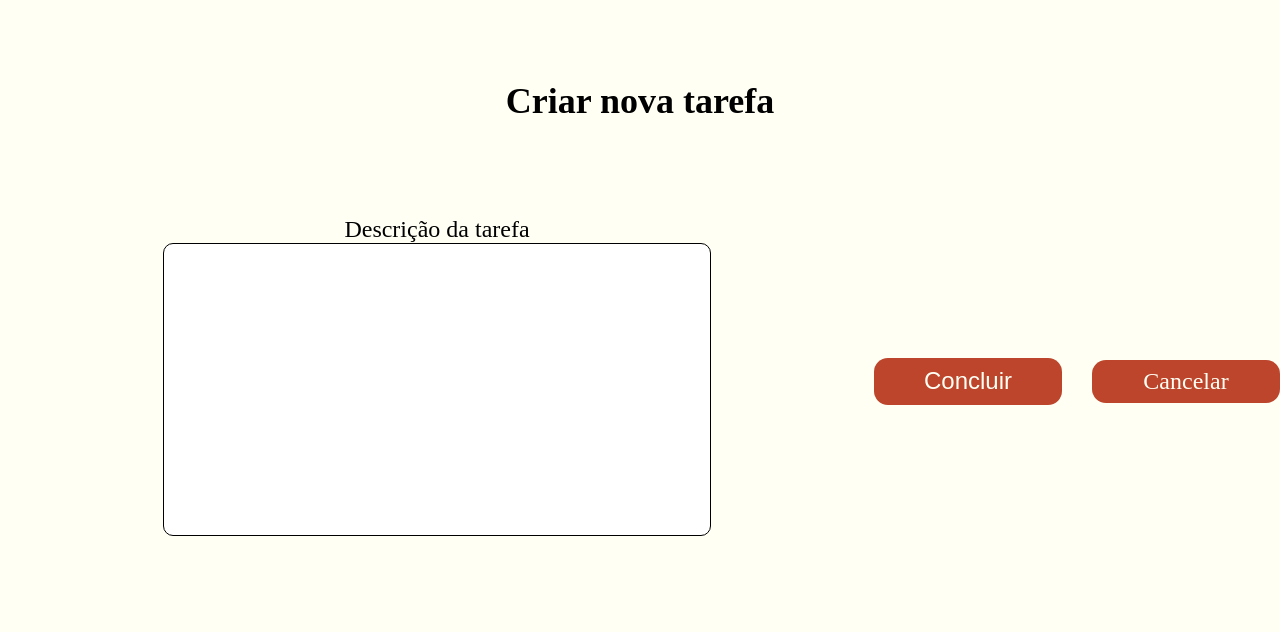
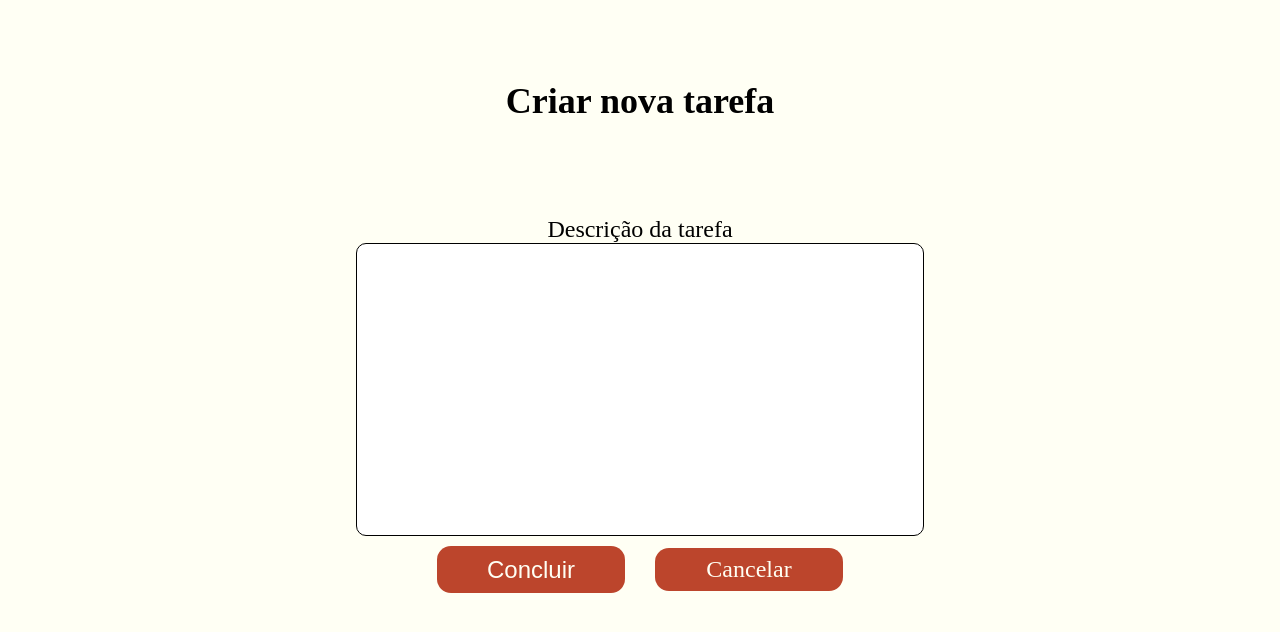
Before and after one commit to PedroAug91/Flask-ToDoAPP, a Flask app: page /create in a window 1280 px wide. Shown: the part 70-702 px from the top of the page. Run offline with Flask 3, Linux system fonts and the light colour scheme; the visitor is signed in with stand-in values (Sample User, id 1); some libraries are stand-ins or nearby versions; some web fonts are replaced.

Commit message:
responsividade tela criação
Tela de criação de novas tarefas está responsiva

```diff
--- a/static/css/style.css
+++ b/static/css/style.css
@@ -162,11 +162,17 @@ input {
 
 /* Estilo da página de criação de posts */
 
+.new-post-form {
+    flex-direction: column;
+    align-items: center;
+}
+
 #description {
     border: 1px solid black;
     border-radius: 10px;
-    width: 53rem !important;
-    height: 27.5rem !important;
+    width: calc(100% - 4rem);
+    max-width: 55rem;
+    height: 27.5rem;
     font-size: 2rem;
     font-family: 'Inika', serif;
     padding: .8rem;
@@ -177,11 +183,13 @@ input {
     display: flex;
     align-items: center;
     gap: 3rem;
-    max-width: 40.6rem;
+    max-width: 44rem;
+    flex-wrap: wrap;
 }
 
+
 .form-submit button {
-    padding-block: .95rem
+    padding-block: .95rem;
 }
 
 .form-submit a{
@@ -305,7 +313,7 @@ a > .card > i {
         font-size: 1.8rem;
     }
 
-    .auth-form {
+    .auth-form{
         max-width: calc(100% - 2rem);
     }
     .container-title {
@@ -331,4 +339,13 @@ a > .card > i {
         border: 0;
         box-shadow: none;
    }
+   .form-submit {
+    width: calc(100% - 2rem);
+    gap: 1.5rem;
+   }
+
+   .form-submit a, .btn {
+    flex: 1 1 100%;
+    max-width: 100%;
+   }
 }
```
